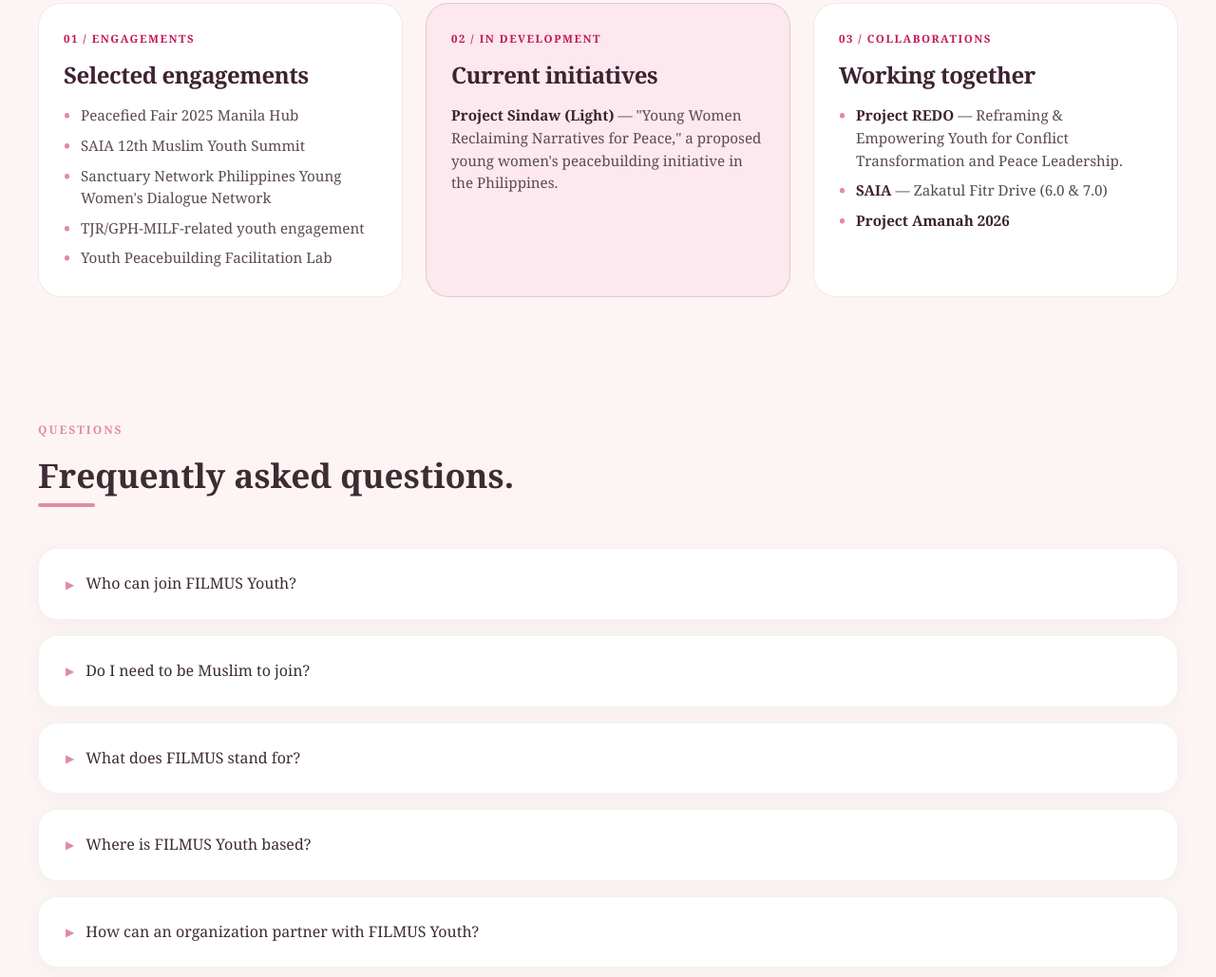
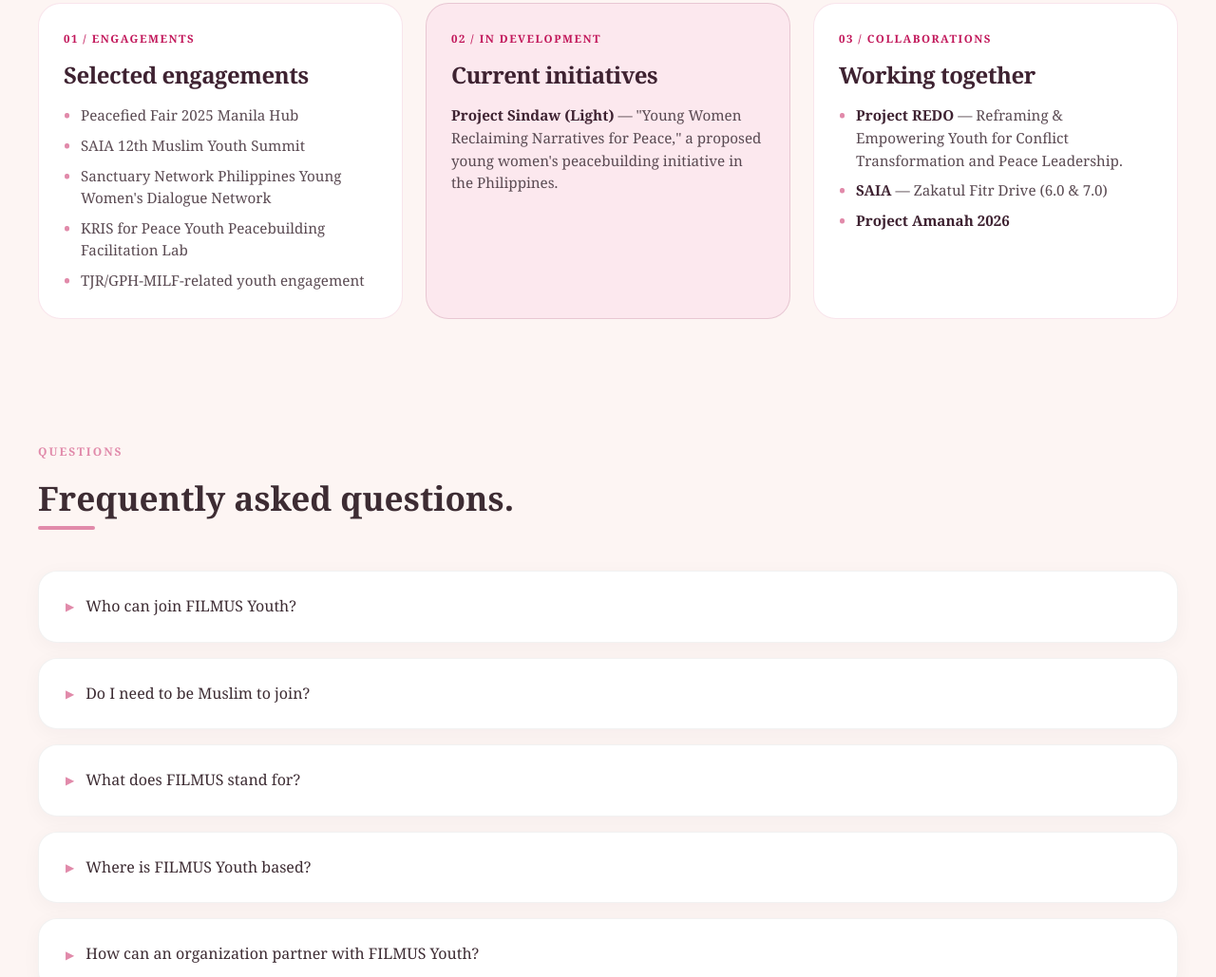
Before and after one commit to FILMUSYouth/FILMUSYouth, a plain HTML site: page index.html in a window 1280 px wide. Shown: the part 6685-7714 px from the top of the page at 95% size. Drawn offline with Linux system fonts and the light colour scheme.

Commit message:
Add files via upload

```diff
--- a/index.html
+++ b/index.html
@@ -496,8 +496,8 @@
                         <li>Peacefied Fair 2025 Manila Hub</li>
                         <li>SAIA 12th Muslim Youth Summit</li>
                         <li>Sanctuary Network Philippines Young Women's Dialogue Network</li>
+                        <li>KRIS for Peace Youth Peacebuilding Facilitation Lab</li>
                         <li>TJR/GPH-MILF-related youth engagement</li>
-                        <li>Youth Peacebuilding Facilitation Lab</li>
                     </ul>
                 </div>
 
```
